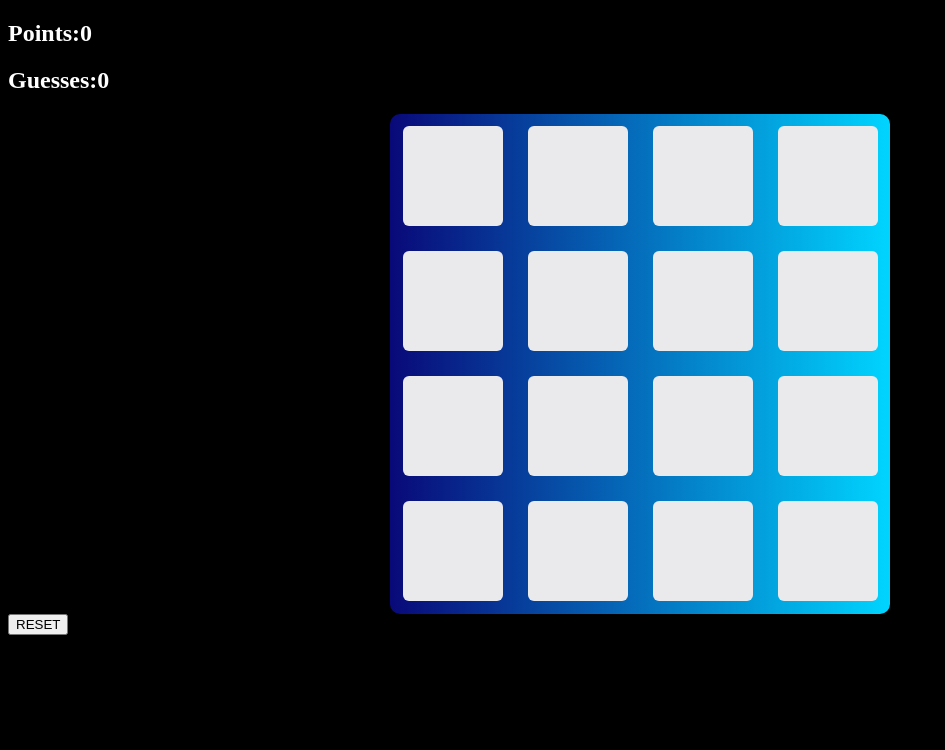
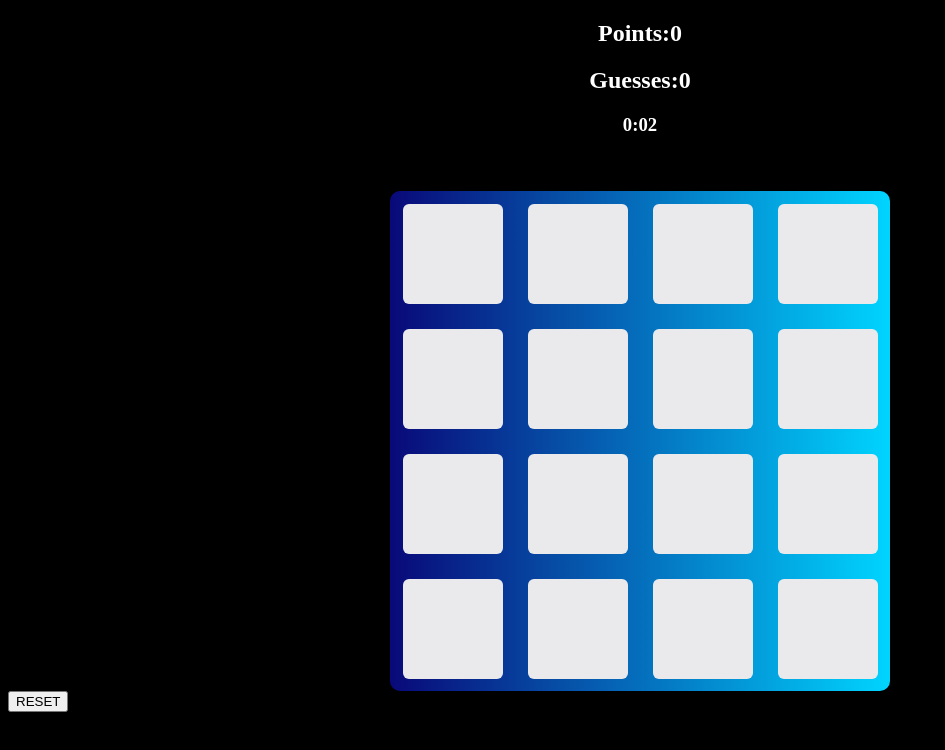
Before and after one commit to jgross979/matchingGame, a plain HTML site: page index.html in a window 1280 px wide. Both pictures are taken after a click on the button "RESET". Shown: the whole page, without its empty margins (0-945 px from the left). Drawn offline with Linux system fonts and the light colour scheme.

Commit message:
Add win message

```diff
--- a/app.js
+++ b/app.js
@@ -18,11 +18,17 @@ const resetButton = document.querySelector('#resetButton');
 const pointCounter = document.querySelector('#pointCounter');
 const guessCounter = document.querySelector('#guessCounter');
 
+//timer
+let seconds = 0;
+let minutes = 0;
+
 let points = 0;
 let guesses = 0;
 let choices = [];
 let boxIndexes = [];
 flipCard();
+
+timer();
 
 //GAME LOGIC
 
@@ -71,7 +77,7 @@ function checkMatch(){
 function setCorrectBox(){
     boxes.forEach(function(box){
       if(box.classList.contains(boxIndexes[0]) || box.classList.contains(boxIndexes[1])){
-        box.classList.add('correct');
+        box.style.background = '#77fd77';
       }
     })
 }
@@ -89,6 +95,8 @@ function resetBoxes(){
 
 function checkIfWin(){
   if(points === SIZE_OF_GRID/2){
+    win = document.querySelector('.win');
+    win.classList.toggle('hidden')
     console.log('WINNER!')
   }
 }
@@ -145,6 +153,8 @@ function resetGame(){
   addIcons();
   flipCard();
 
+  seconds = 0;
+  minutes = 0;
   points = 0;
   guesses = 0;
   choices = [];
@@ -152,3 +162,24 @@ function resetGame(){
   pointCounter.textContent = points;
   guessCounter.textContent = guesses;
 }
+
+//TIMER
+function timer(){
+  let Seconds = document.querySelector('#seconds');
+  let Minutes = document.querySelector('#minutes');
+  setInterval(function(){
+    seconds ++
+    if(seconds == 60){
+      seconds = 0;
+      minutes += 1;
+    }
+    if(seconds < 10){
+      Seconds.textContent= '0'+seconds;
+    }else{
+      Seconds.textContent = seconds;
+      Minutes.textContent = minutes;
+    }
+
+  },1000)
+
+}
--- a/index.html
+++ b/index.html
@@ -7,8 +7,14 @@
     <link rel="stylesheet" href="https://use.fontawesome.com/releases/v5.3.1/css/all.css" integrity="sha384-mzrmE5qonljUremFsqc01SB46JvROS7bZs3IO2EmfFsd15uHvIt+Y8vEf7N7fWAU" crossorigin="anonymous">
   </head>
   <body>
-    <h2>Points:<span id = "pointCounter">0</span> </h2>
-    <h2>Guesses:<span id = "guessCounter">0</span> </h2>
+    <div class="gameInfo">
+      <h2>Points:<span id = "pointCounter">0</span> </h2>
+      <h2>Guesses:<span id = "guessCounter">0</span> </h2>
+      <h3><span id = "minutes">0</span>:<span id = "seconds">00</span> </h2>
+    </div>
+      <div class="center">
+        <h1 class = "win hidden">YOU WIN!</h1>
+      </div>
   <div id = "grid">
     <!--Items added by javascript  -->
   </div>
```
